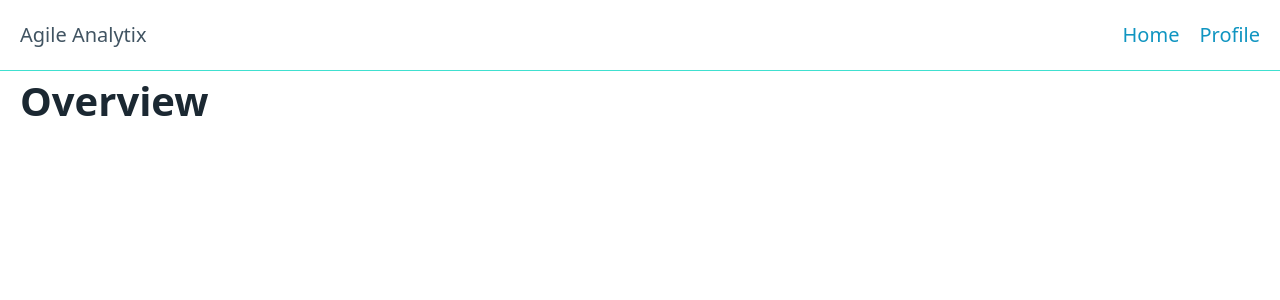
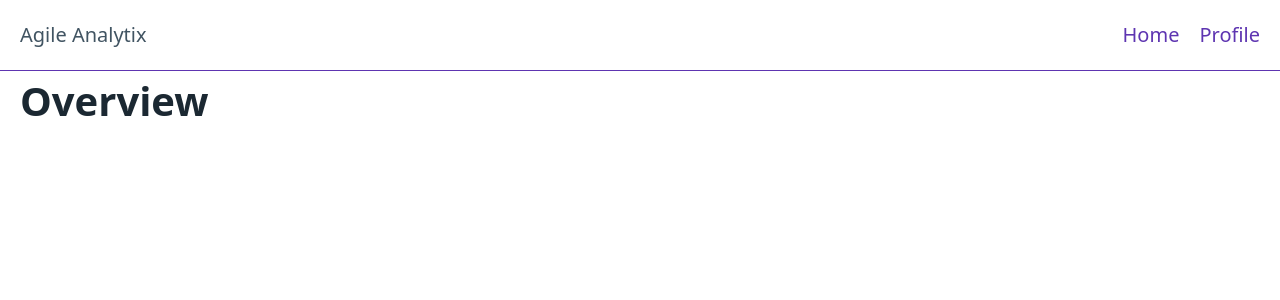
Before and after one commit to basti42/agile-analytix-dashboard, a SvelteKit app: page /app in a window 1280 px wide. Shown: the top 300 px of the page. Built offline with nearby package versions, Linux system fonts and the light colour scheme.

Commit message:
feat: new base coor scheme css

```diff
--- a/src/app.css
+++ b/src/app.css
@@ -0,0 +1,37 @@
+/* Deep-purple Light scheme (Default) */
+/* Can be forced with data-theme="light" */
+[data-theme="light"],
+:root:not([data-theme="dark"]) {
+  --primary: #5e35b1;
+  --primary-hover: #512da8;
+  --primary-focus: rgba(94, 53, 177, 0.125);
+  --primary-inverse: #FFF;
+}
+
+/* Deep-purple Dark scheme (Auto) */
+/* Automatically enabled if user has Dark mode enabled */
+@media only screen and (prefers-color-scheme: dark) {
+  :root:not([data-theme]) {
+    --primary: #5e35b1;
+    --primary-hover: #673ab7;
+    --primary-focus: rgba(94, 53, 177, 0.25);
+    --primary-inverse: #FFF;
+  }
+}
+
+/* Deep-purple Dark scheme (Forced) */
+/* Enabled if forced with data-theme="dark" */
+[data-theme="dark"] {
+  --primary: #5e35b1;
+  --primary-hover: #673ab7;
+  --primary-focus: rgba(94, 53, 177, 0.25);
+  --primary-inverse: #FFF;
+}
+
+/* Deep-purple (Common styles) */
+:root {
+  --form-element-active-border-color: var(--primary);
+  --form-element-focus-color: var(--primary-focus);
+  --switch-color: var(--primary-inverse);
+  --switch-checked-background-color: var(--primary);
+}
--- /dev/null
+++ b/src/routes/+layout.svelte
@@ -0,0 +1,6 @@
+<script lang="ts">
+    import "@picocss/pico/css/pico.min.css"
+    import "../app.css"
+</script>
+
+<slot />
--- a/src/routes/app/+layout.svelte
+++ b/src/routes/app/+layout.svelte
@@ -1,9 +1,10 @@
 <script lang="ts">
     import "@picocss/pico/css/pico.min.css"
+    import "../../app.css"
 </script>
 
 <style>
-    nav { border-bottom: thin solid turquoise; }
+    nav { border-bottom: thin solid var(--primary); }
 </style>
 
 <nav class="container-fluid">
```
Also changed, not shown: src/routes/+page.svelte (+7 -2 lines).
